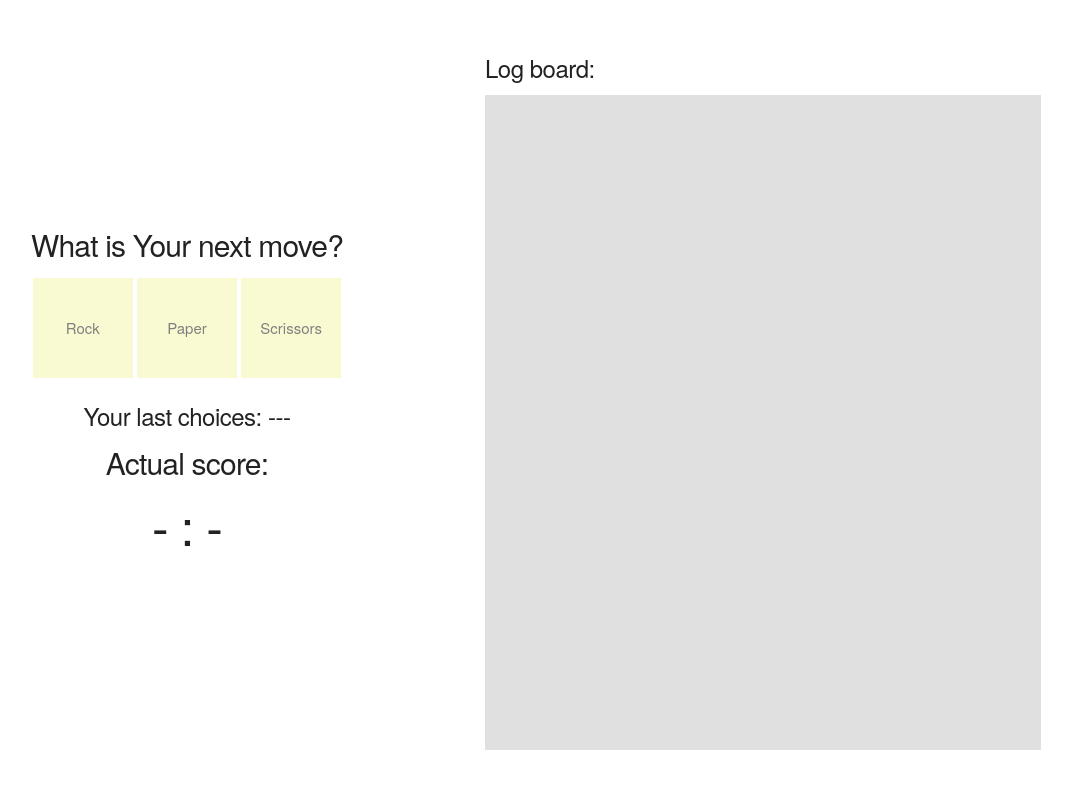
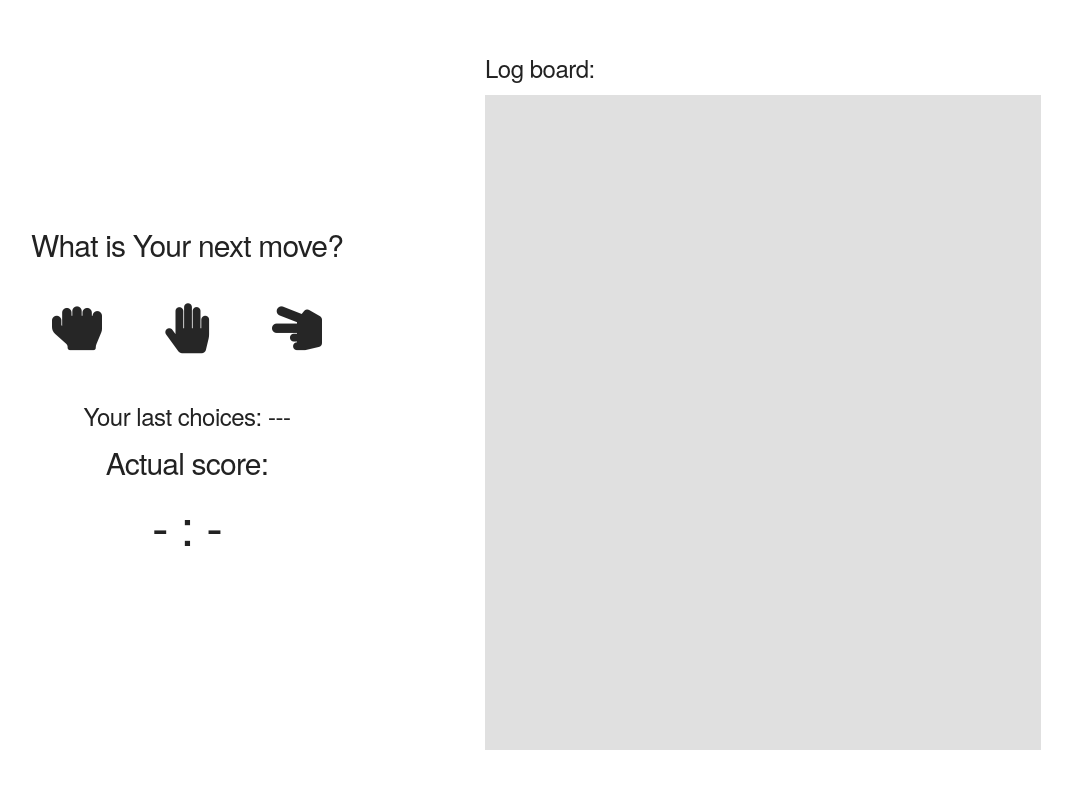
Before and after one commit to jaroslaw-bagnicki/rock-paper-scissors, a plain HTML site: page index.html in a window 1280 px wide. Shown: the whole page, without its empty margins (165-1237 px from the left). Drawn offline with Linux system fonts and the light colour scheme.

Commit message:
UI: Add icons to btns. Some other fixies

```diff
--- a/css/style.css
+++ b/css/style.css
@@ -1,5 +1,11 @@
 *, *:before, *:after {
   box-sizing: border-box;
+}
+
+:root {
+  --red: #c0392b;
+  --green: #009432;
+  --blue: #2980b9;
 }
 
 .u-center {
@@ -29,23 +35,51 @@
   justify-content: center;
 }
 
-.game-button {
-  display: inline-block;
+.game-btns {
+  display: flex;
+  flex-direction: row;
+  justify-content: center;
+  align-items: center;
+  margin-bottom: 2rem;
+}
+
+.game-btn {
+  margin: 0 .5rem;
+}
+
+.game-btn a {
+  display: flex;
+  justify-content: center;
+  align-items: center;
   height: 10rem;
   width: 10rem;
-  margin-bottom: 2rem;
-  background-color: lightgoldenrodyellow;
+  font-size: 5rem;
+  color: hsl(0, 0%, 15%);
+  text-decoration: none;
+  border: 2px solid rgba(0, 0, 0, 0);
+  border-radius: 99px;
 }
 
-.game-button a {
-  color: grey;
-  text-decoration: none;
-  line-height: 10rem;
+#game-btn-rock a:hover {
+  color: var(--red);
+  border: 2px solid var(--red);
 }
 
-.game-button a:hover {
-  color: black;
+#game-btn-paper a:hover {
+  color: var(--blue);
+  border: 2px solid var(--blue);
 }
+
+#game-btn-scissors a:hover {
+  color: var(--green);
+  border: 2px solid var(--green);
+}
+
+.game-btn a,
+.game-btn a:hover {
+  transition: .3s;
+}
+
 
 #gamelog-board {
   flex-grow: 1;
--- a/index.html
+++ b/index.html
@@ -7,6 +7,7 @@
   <link rel="stylesheet" href="css/normalize.css">
   <link rel="stylesheet" href="css/skeleton.css">
   <link rel="stylesheet" href="css/style.css">
+  <link rel="stylesheet" href="https://use.fontawesome.com/releases/v5.1.0/css/all.css" integrity="sha384-lKuwvrZot6UHsBSfcMvOkWwlCMgc0TaWr+30HWe3a4ltaBwTZhyTEggF5tJv8tbt" crossorigin="anonymous">
   <link rel="icon" type="image/png" href="images/favicon.png">
   <title>The Game: Rock-paper-scrissors</title>
 </head>
@@ -14,33 +15,30 @@
   <div class="game-area">
     <div class="game-interface-wrapper u-center">
         <h4>What is Your next move?</h4>
-        <div class="game-buttons">
-          <div class="game-button">
-            <a href="#!">
-              Rock
+        <div class="game-btns">
+          <div id="game-btn-rock" class="game-btn">
+            <a href="#!" class="fa fa-hand-rock">
             </a>
           </div>
-          <div class="game-button">
-            <a href="#!">
-              Paper
+          <div id="game-btn-paper" class="game-btn">
+            <a href="#!" class="fa fa-hand-paper">
             </a>
           </div>
-          <div class="game-button">
-            <a href="#!">
-              Scrissors
-            </a>
+          <div id="game-btn-scissors" class="game-btn">
+            <a href="#!" class="fa fa-hand-scissors">
+              </a>
           </div>
         </div>
         <h5>Your last choices: ---</h5>
         <h4>Actual score:</h4>
         <h1 class="game-score"> - : -</h1>
-    </div> <!-- Game-main end -->
+    </div> <!-- game-interface-wrapper end -->
 
       <div class="gamelog-wrapper">
         <h5 class="gamelog-board-title">Log board:</h5>
         <div id="gamelog-board">
         </div>
-      </div> <!-- Log-board end -->
+      </div> <!-- gamelog-wrapper end -->
     </div> <!-- Game-area end -->
   </div>
 </body>
```
